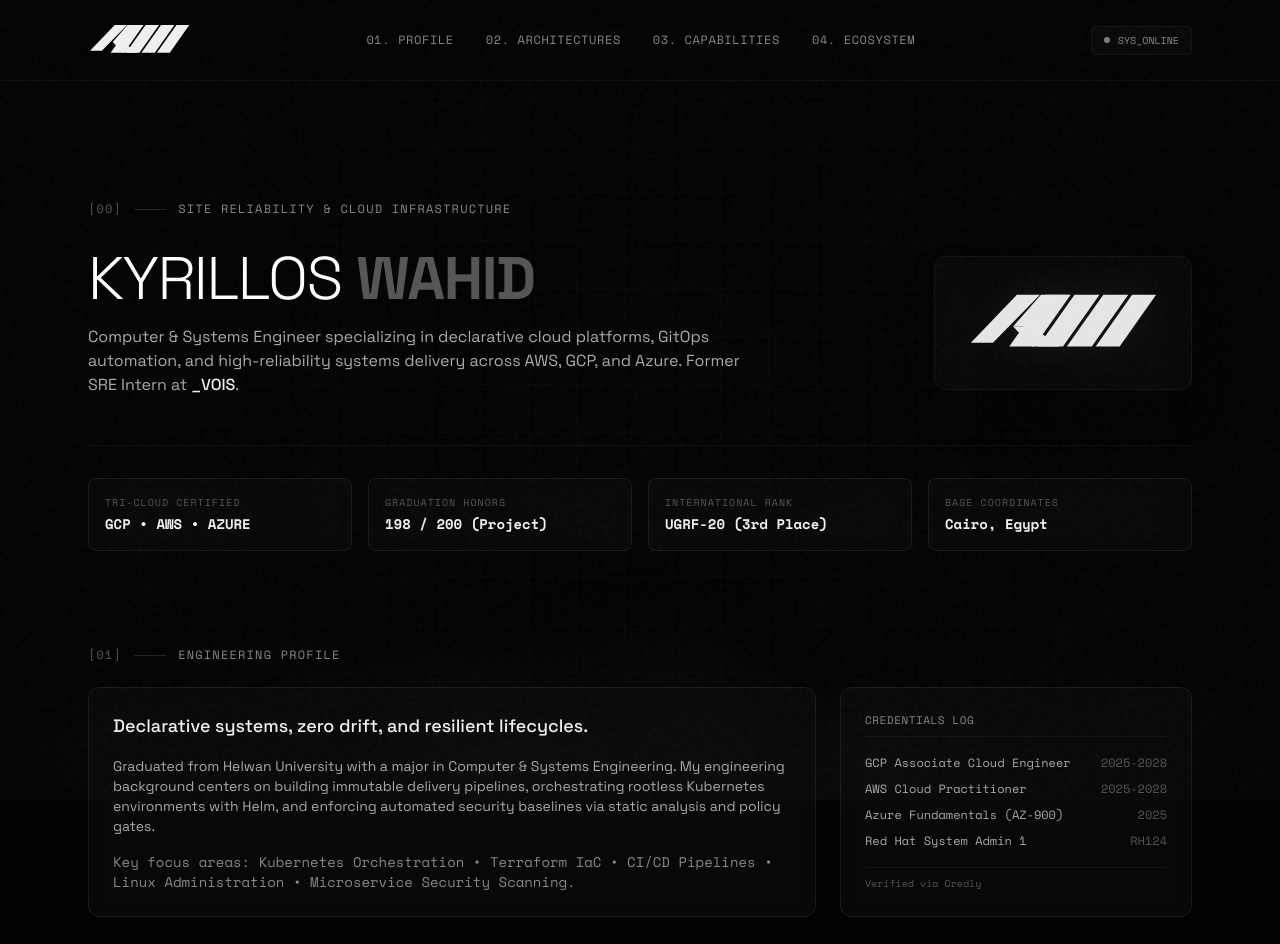
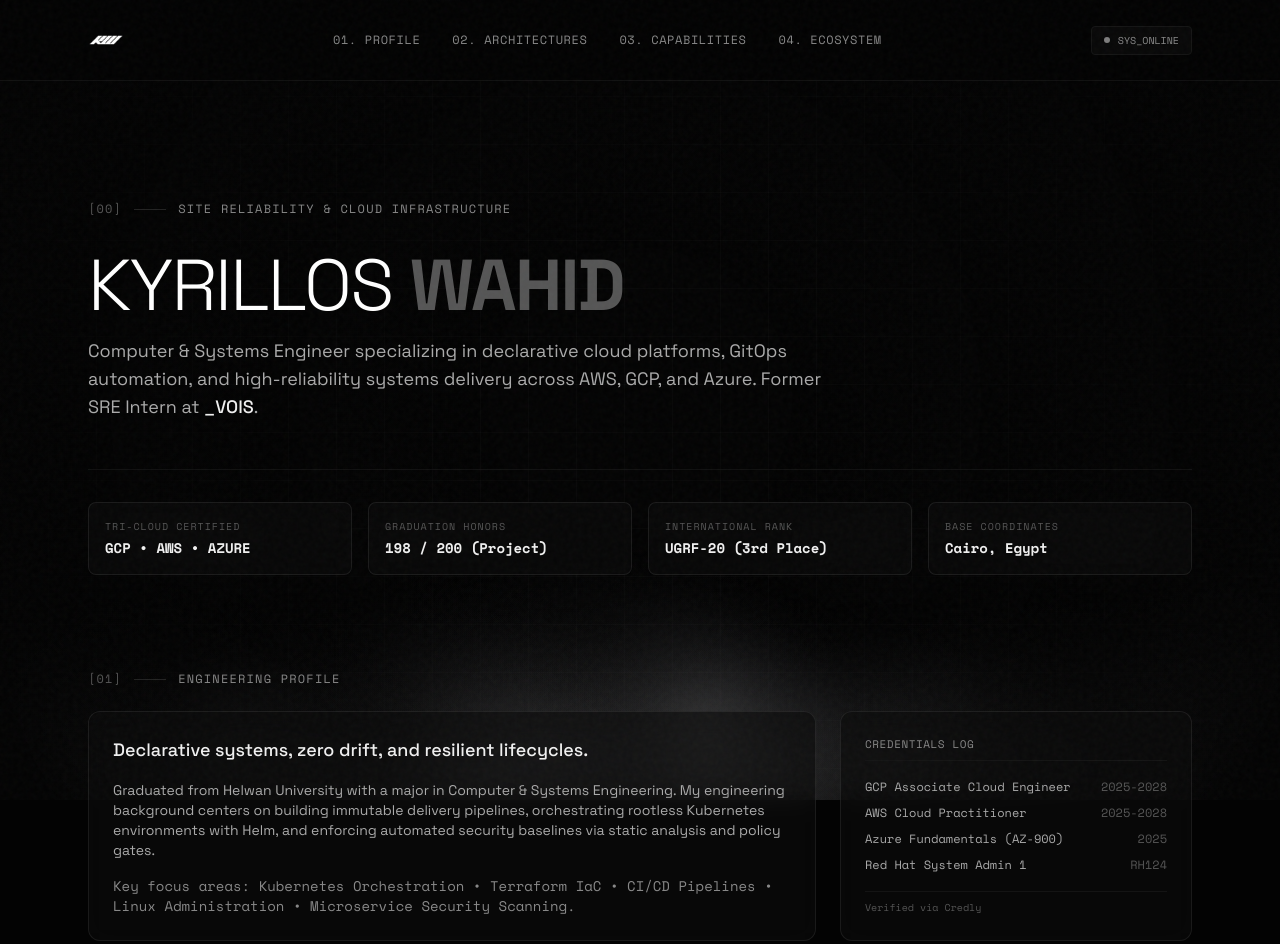
Before and after one commit to kyrilloswahid/kyrilloswahid.github.io, a plain HTML site: page index.html in a window 1280 px wide. Shown: the top 944 px of the page. Drawn offline with nearby package versions, Linux system fonts and the light colour scheme.

Commit message:
Refactor favicon and smoke canvas settings
Updated favicon link and modified smoke canvas opacity. Enhanced smoke particle class for improved interaction and visual effects.

```diff
--- a/index.html
+++ b/index.html
@@ -4,6 +4,9 @@
   <meta charset="UTF-8">
   <meta name="viewport" content="width=device-width, initial-scale=1.0">
   <title>Kyrillos Wahid // Systems & Reliability</title>
+
+  <!-- Favicon using real image asset -->
+  <link rel="icon" type="image/png" href="KW_white_2.png">
 
   <!-- Fonts: Space Grotesk & Space Mono -->
   <link rel="preconnect" href="https://fonts.googleapis.com">
@@ -112,8 +115,8 @@
   <!-- Grain Overlay -->
   <div class="film-grain"></div>
 
-  <!-- Smoke Canvas Simulation -->
-  <canvas id="smoke-canvas" class="fixed inset-0 pointer-events-none z-0 opacity-45"></canvas>
+  <!-- Smoke Canvas Simulation (Slightly boosted opacity for ethereal depth) -->
+  <canvas id="smoke-canvas" class="fixed inset-0 pointer-events-none z-0 opacity-70"></canvas>
 
   <!-- Fine Engineering Grid Backdrop -->
   <div class="fixed inset-0 bg-grid pointer-events-none z-0"></div>
@@ -130,24 +133,9 @@
   <!-- Top Sticky Navigation Bar -->
   <header class="w-full bg-mono-950/70 backdrop-blur-md border-b border-mono-800/80 sticky top-0 z-40 transition-all">
     <div class="max-w-6xl mx-auto px-6 h-20 flex items-center justify-between">
-      <!-- Clean, Enlarged Geometric KW Monogram Vector -->
+      <!-- Clean, Prominent KW Monogram -->
       <a href="#hero" class="flex items-center group" aria-label="Kyrillos Wahid Home">
-        <svg class="h-9 w-auto text-mono-100 transition-transform duration-300 group-hover:scale-105" viewBox="0 0 1000 350" fill="currentColor" xmlns="http://www.w3.org/2000/svg">
-          <!-- K Stem -->
-          <polygon points="260,30 380,30 135,280 20,280"/>
-          <!-- K Upper Wing -->
-          <polygon points="360,195 240,195 385,30 525,30"/>
-          <!-- K Lower Spur -->
-          <polygon points="340,195 480,300 340,300 240,195"/>
-          <!-- W 1st Diagonal -->
-          <polygon points="410,30 540,30 350,300 220,300"/>
-          <!-- W 2nd Diagonal -->
-          <polygon points="560,30 690,30 500,300 370,300"/>
-          <!-- W 3rd Diagonal -->
-          <polygon points="710,30 840,30 650,300 520,300"/>
-          <!-- W 4th Diagonal Finish -->
-          <polygon points="860,30 985,30 795,300 670,300"/>
-        </svg>
+        <img src="KW_white.png" alt="KW Logo" class="h-8 sm:h-9 w-auto object-contain transition-transform duration-300 group-hover:scale-105" onerror="this.onerror=null; this.src='KW.png';">
       </a>
 
       <!-- Navigation Links -->
@@ -171,7 +159,7 @@
   <!-- Main View -->
   <main class="flex-1 max-w-6xl w-full mx-auto px-6 py-12 md:py-20 flex flex-col gap-24 relative z-10">
 
-    <!-- Hero Section -->
+    <!-- Hero Section (Clean Minimal Typography, No Side Logo) -->
     <section id="hero" class="flex flex-col items-start gap-8 pt-6 md:pt-10">
       <div class="flex items-center space-x-3 text-mono-500 font-mono text-xs tracking-widest uppercase">
         <span>[00]</span>
@@ -179,27 +167,14 @@
         <span class="text-mono-400">Site Reliability & Cloud Infrastructure</span>
       </div>
 
-      <div class="flex flex-col md:flex-row items-start md:items-center justify-between w-full gap-8 border-b border-mono-800/80 pb-12">
-        <div class="space-y-4 max-w-2xl">
-          <h1 class="text-4xl sm:text-6xl font-light tracking-tight text-mono-50 leading-tight">
+      <div class="w-full border-b border-mono-800/80 pb-12">
+        <div class="space-y-4 max-w-3xl">
+          <h1 class="text-4xl sm:text-6xl md:text-7xl font-light tracking-tight text-mono-50 leading-tight">
             KYRILLOS <span class="font-bold text-mono-500">WAHID</span>
           </h1>
-          <p class="text-mono-300 text-sm sm:text-base leading-relaxed font-normal">
+          <p class="text-mono-300 text-sm sm:text-base md:text-lg leading-relaxed font-normal">
             Computer & Systems Engineer specializing in declarative cloud platforms, GitOps automation, and high-reliability systems delivery across AWS, GCP, and Azure. Former SRE Intern at <span class="text-mono-100 font-medium">_VOIS</span>.
           </p>
-        </div>
-
-        <!-- Monochromatic Hero Logo Display -->
-        <div class="mono-card p-6 sm:p-8 rounded-xl flex items-center justify-center shrink-0 self-center md:self-auto border border-mono-800 shadow-2xl group">
-          <svg class="w-36 sm:w-48 h-auto text-mono-50 opacity-90 transition-opacity group-hover:opacity-100 drop-shadow-[0_0_20px_rgba(255,255,255,0.06)]" viewBox="0 0 1000 350" fill="currentColor" xmlns="http://www.w3.org/2000/svg">
-            <polygon points="260,30 380,30 135,280 20,280"/>
-            <polygon points="360,195 240,195 385,30 525,30"/>
-            <polygon points="340,195 480,300 340,300 240,195"/>
-            <polygon points="410,30 540,30 350,300 220,300"/>
-            <polygon points="560,30 690,30 500,300 370,300"/>
-            <polygon points="710,30 840,30 650,300 520,300"/>
-            <polygon points="860,30 985,30 795,300 670,300"/>
-          </svg>
         </div>
       </div>
 
@@ -403,15 +378,7 @@
         <div class="marquee-track flex items-center gap-6 pl-4 font-mono">
           <!-- Item 1 -->
           <div class="flex items-center space-x-3 px-5 py-2.5 rounded-lg border border-mono-800 bg-mono-900/80 shrink-0">
-            <svg class="h-4 w-auto text-mono-100 opacity-80" viewBox="0 0 1000 350" fill="currentColor">
-              <polygon points="260,30 380,30 135,280 20,280"/>
-              <polygon points="360,195 240,195 385,30 525,30"/>
-              <polygon points="340,195 480,300 340,300 240,195"/>
-              <polygon points="410,30 540,30 350,300 220,300"/>
-              <polygon points="560,30 690,30 500,300 370,300"/>
-              <polygon points="710,30 840,30 650,300 520,300"/>
-              <polygon points="860,30 985,30 795,300 670,300"/>
-            </svg>
+            <img src="KW_white.png" alt="KW Logo" class="h-4 sm:h-5 w-auto object-contain opacity-80" onerror="this.onerror=null; this.src='KW.png';">
             <div>
               <div class="text-xs font-bold text-mono-100">KYRILLOS WAHID</div>
               <div class="text-[9px] text-mono-500">CORE_IDENTITY</div>
@@ -450,15 +417,7 @@
 
           <!-- Clones for Seamless Infinite Scroll -->
           <div class="flex items-center space-x-3 px-5 py-2.5 rounded-lg border border-mono-800 bg-mono-900/80 shrink-0">
-            <svg class="h-4 w-auto text-mono-100 opacity-80" viewBox="0 0 1000 350" fill="currentColor">
-              <polygon points="260,30 380,30 135,280 20,280"/>
-              <polygon points="360,195 240,195 385,30 525,30"/>
-              <polygon points="340,195 480,300 340,300 240,195"/>
-              <polygon points="410,30 540,30 350,300 220,300"/>
-              <polygon points="560,30 690,30 500,300 370,300"/>
-              <polygon points="710,30 840,30 650,300 520,300"/>
-              <polygon points="860,30 985,30 795,300 670,300"/>
-            </svg>
+            <img src="KW_white.png" alt="KW Logo" class="h-4 sm:h-5 w-auto object-contain opacity-80" onerror="this.onerror=null; this.src='KW.png';">
             <div>
               <div class="text-xs font-bold text-mono-100">KYRILLOS WAHID</div>
               <div class="text-[9px] text-mono-500">CORE_IDENTITY</div>
@@ -526,7 +485,8 @@
       const ctx = canvas.getContext('2d');
       let width, height;
       let particles = [];
-      const MAX_PARTICLES = 45;
+      const MAX_AMBIENT = 40;
+      const MAX_TOTAL = 90;
 
       function resize() {
         width = canvas.width = window.innerWidth;
@@ -536,44 +496,70 @@
       resize();
 
       class SmokeParticle {
-        constructor(x, y) {
-          this.reset(x, y);
+        constructor(x, y, isHover = false, speedX = 0, speedY = 0) {
+          this.isHover = isHover;
+          this.reset(x, y, isHover, speedX, speedY);
         }
 
-        reset(x, y) {
-          this.x = x || Math.random() * width;
-          this.y = y || height + Math.random() * 80;
-          this.vx = (Math.random() - 0.5) * 0.35;
-          this.vy = -(Math.random() * 0.45 + 0.2);
-          this.radius = Math.random() * 90 + 70;
-          this.maxLife = Math.random() * 320 + 200;
+        reset(x, y, isHover = false, speedX = 0, speedY = 0) {
+          this.isHover = isHover;
+          if (isHover) {
+            this.x = x + (Math.random() - 0.5) * 16;
+            this.y = y + (Math.random() - 0.5) * 16;
+            this.vx = (Math.random() - 0.5) * 1.2 + (speedX * 0.18);
+            this.vy = -(Math.random() * 1.4 + 0.6) + (speedY * 0.18);
+            this.radius = Math.random() * 45 + 35;
+            this.expansionRate = Math.random() * 0.6 + 0.45;
+            this.maxLife = Math.random() * 100 + 75;
+            this.alphaPeak = Math.random() * 0.12 + 0.16; // Noticeable, silky hover glow
+          } else {
+            this.x = x !== undefined ? x : Math.random() * width;
+            this.y = y !== undefined ? y : height + Math.random() * 80;
+            this.vx = (Math.random() - 0.5) * 0.65;
+            this.vy = -(Math.random() * 0.85 + 0.45); // Faster, more fluid upward draft
+            this.radius = Math.random() * 95 + 65;
+            this.expansionRate = 0.38;
+            this.maxLife = Math.random() * 260 + 160;
+            this.alphaPeak = Math.random() * 0.08 + 0.12;
+          }
           this.life = 0;
-          this.alphaPeak = Math.random() * 0.08 + 0.03;
         }
 
         update() {
           this.x += this.vx;
           this.y += this.vy;
           this.life++;
-          this.radius += 0.22;
+          this.radius += this.expansionRate;
+
+          // Gentle ambient drift drag
+          this.vx *= 0.985;
+          this.vy *= 0.99;
 
           if (this.life >= this.maxLife || this.y < -this.radius) {
-            this.reset();
+            if (this.isHover) {
+              this.dead = true;
+            } else {
+              this.reset();
+            }
           }
         }
 
         draw() {
           const progress = this.life / this.maxLife;
           let currentAlpha = 0;
-          if (progress < 0.3) {
-            currentAlpha = (progress / 0.3) * this.alphaPeak;
+          if (progress < 0.22) {
+            currentAlpha = (progress / 0.22) * this.alphaPeak;
           } else {
-            currentAlpha = (1 - (progress - 0.3) / 0.7) * this.alphaPeak;
+            currentAlpha = (1 - (progress - 0.22) / 0.78) * this.alphaPeak;
           }
 
+          if (currentAlpha <= 0.001) return;
+
           const grad = ctx.createRadialGradient(this.x, this.y, 0, this.x, this.y, this.radius);
-          grad.addColorStop(0, `rgba(255, 255, 255, ${currentAlpha})`);
-          grad.addColorStop(0.5, `rgba(180, 180, 180, ${currentAlpha * 0.4})`);
+          // Pure white-to-neutral soft luminance gradient
+          grad.addColorStop(0, `rgba(255, 255, 255, ${currentAlpha * 1.15})`);
+          grad.addColorStop(0.35, `rgba(215, 215, 220, ${currentAlpha * 0.65})`);
+          grad.addColorStop(0.7, `rgba(160, 160, 170, ${currentAlpha * 0.22})`);
           grad.addColorStop(1, 'rgba(0, 0, 0, 0)');
 
           ctx.fillStyle = grad;
@@ -583,31 +569,51 @@
         }
       }
 
-      for (let i = 0; i < MAX_PARTICLES; i++) {
-        const p = new SmokeParticle();
+      // Seed ambient background smoke
+      for (let i = 0; i < MAX_AMBIENT; i++) {
+        const p = new SmokeParticle(Math.random() * width, Math.random() * height, false);
         p.life = Math.random() * p.maxLife;
         particles.push(p);
       }
 
-      // Cursor interactive smoke generation
-      let mouseX = width / 2, mouseY = height / 2;
+      // Dynamic cursor interaction with velocity tracking
+      let lastX = null, lastY = null;
       window.addEventListener('mousemove', (e) => {
-        mouseX = e.clientX;
-        mouseY = e.clientY;
-        if (Math.random() > 0.65 && particles.length < MAX_PARTICLES + 10) {
-          particles.push(new SmokeParticle(mouseX, mouseY));
+        const currentX = e.clientX;
+        const currentY = e.clientY;
+
+        const deltaX = lastX !== null ? currentX - lastX : 0;
+        const deltaY = lastY !== null ? currentY - lastY : 0;
+        lastX = currentX;
+        lastY = currentY;
+
+        // Spawn responsive luminous puffs along mouse trajectory
+        if (particles.length < MAX_TOTAL) {
+          particles.push(new SmokeParticle(currentX, currentY, true, deltaX, deltaY));
+          if (Math.abs(deltaX) + Math.abs(deltaY) > 6 && particles.length < MAX_TOTAL) {
+            particles.push(new SmokeParticle(currentX + (Math.random() - 0.5) * 12, currentY + (Math.random() - 0.5) * 12, true, deltaX * 0.6, deltaY * 0.6));
+          }
         }
       });
 
       function render() {
         ctx.clearRect(0, 0, width, height);
-        for (let i = 0; i < particles.length; i++) {
-          particles[i].update();
-          particles[i].draw();
+
+        for (let i = particles.length - 1; i >= 0; i--) {
+          const p = particles[i];
+          p.update();
+          p.draw();
+          if (p.dead) {
+            particles.splice(i, 1);
+          }
         }
-        if (particles.length > MAX_PARTICLES) {
-          particles.shift();
+
+        // Maintain ambient background density
+        const ambientCount = particles.filter(p => !p.isHover).length;
+        if (ambientCount < MAX_AMBIENT) {
+          particles.push(new SmokeParticle(Math.random() * width, height + 40, false));
         }
+
         requestAnimationFrame(render);
       }
       render();
```
